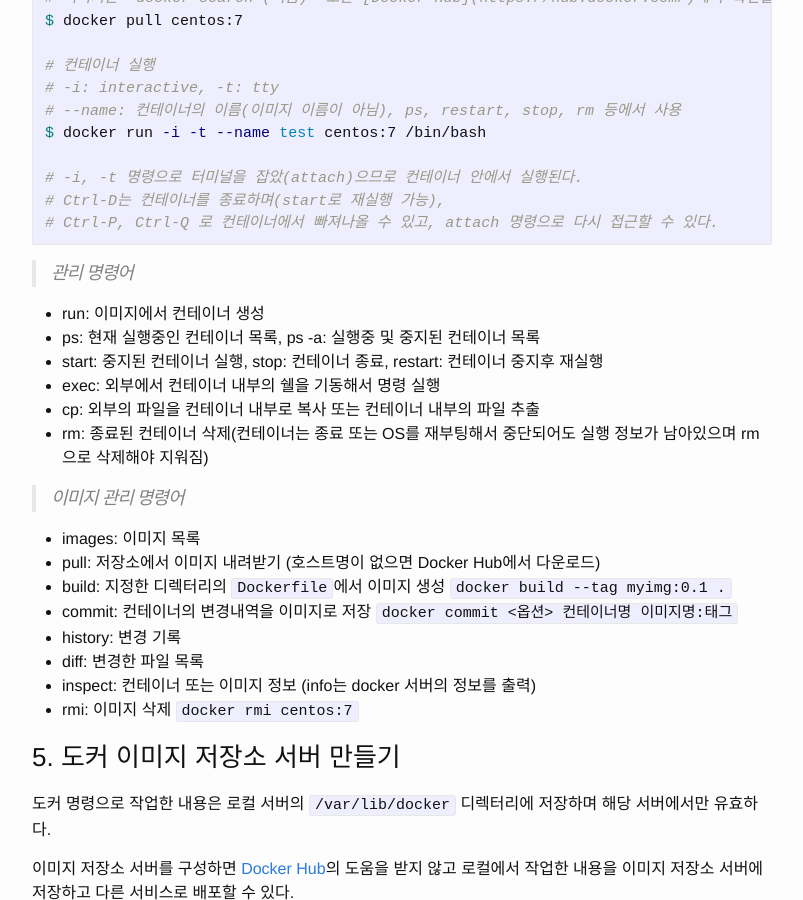
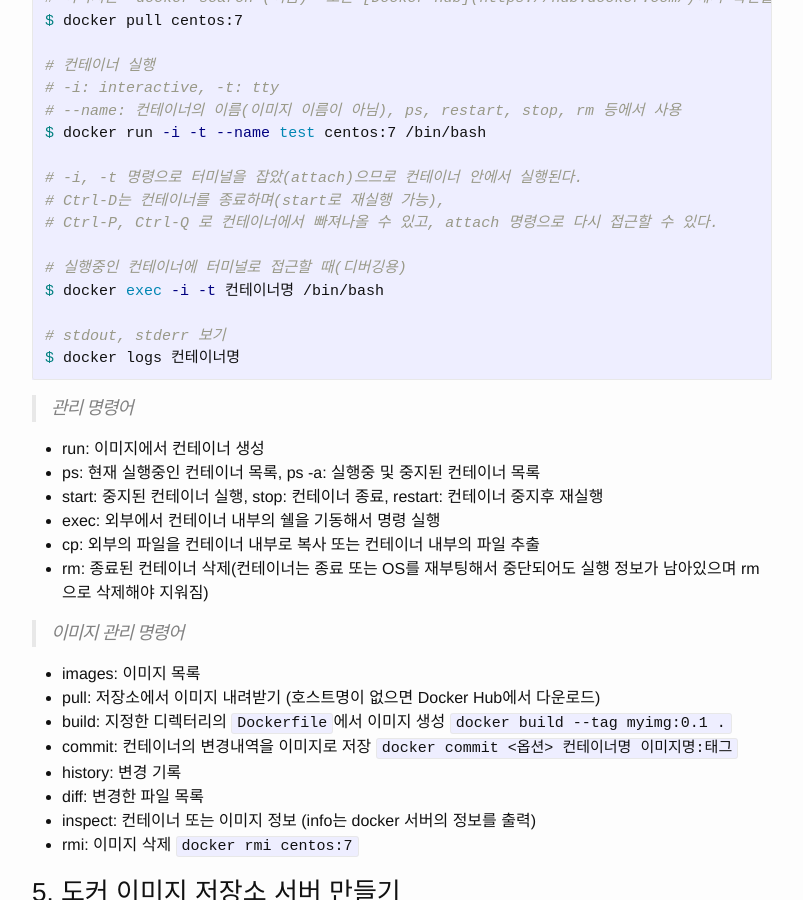
Before and after one commit to yottacho/yottacho.github.io, a Jekyll site: the page built from _posts/linux/2019-01-12-docker.md, in a window 1280 px wide and 900 px high, scrolled down 1760 px. Shown: the whole window, without its empty margins (238-1041 px from the left). Built offline with Jekyll 4.4.1, drawn with Linux system fonts in a browser that asks for light colours.

Commit message:
docker 명령어 추가

````diff
--- a/_posts/linux/2019-01-12-docker.md
+++ b/_posts/linux/2019-01-12-docker.md
@@ -90,6 +90,12 @@ $ docker run -i -t --name test centos:7 /bin/bash
 # -i, -t 명령으로 터미널을 잡았(attach)으므로 컨테이너 안에서 실행된다.
 # Ctrl-D는 컨테이너를 종료하며(start로 재실행 가능),
 # Ctrl-P, Ctrl-Q 로 컨테이너에서 빠져나올 수 있고, attach 명령으로 다시 접근할 수 있다.
+
+# 실행중인 컨테이너에 터미널로 접근할 때(디버깅용)
+$ docker exec -i -t 컨테이너명 /bin/bash
+
+# stdout, stderr 보기
+$ docker logs 컨테이너명
 ```
 
 > 관리 명령어
````
